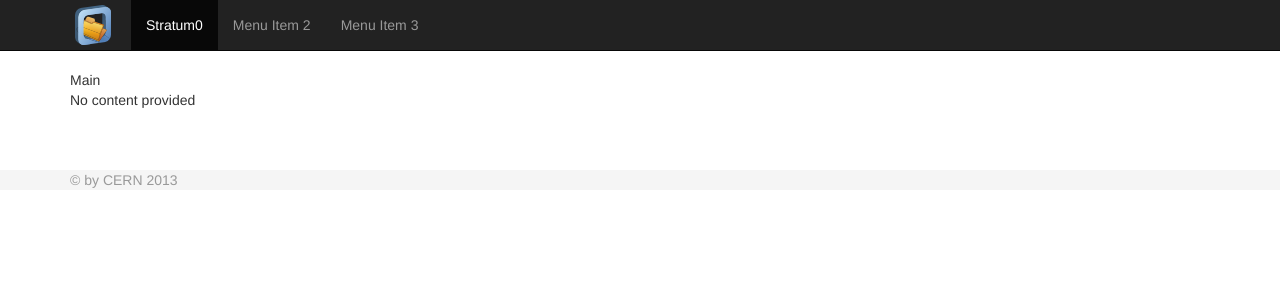
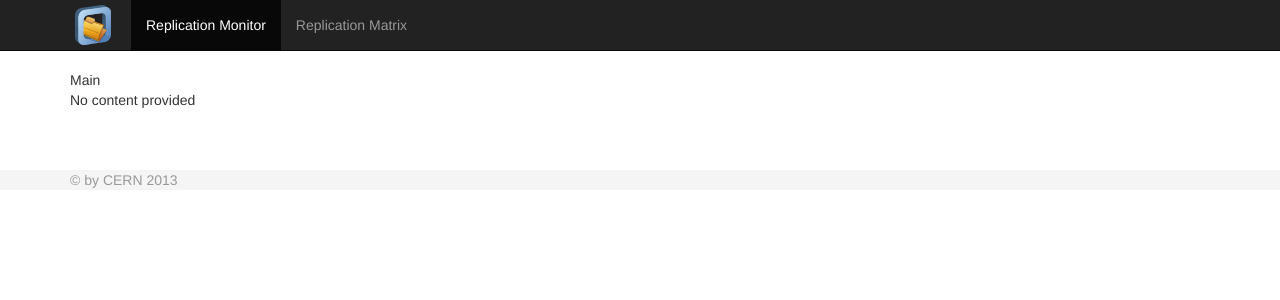
Before and after one commit to Moliholy/monitor, a Django app: template cvmfs_web/templates/layout.html in a window 1280 px wide. Shown: the top 300 px of the page. Run offline with Django 3.2, Linux system fonts and the light colour scheme; the template is opened without the code that fills it, so the values that code supplies are empty; some libraries are stand-ins or nearby versions.

Commit message:
add a matrix view scaffold

```diff
--- a/cvmfs_web/templates/layout.html
+++ b/cvmfs_web/templates/layout.html
@@ -13,9 +13,8 @@
     </div>
     <div class="collapse navbar-collapse">
       <ul class="nav navbar-nav">
-        <li class="active"><a href="{% url 'index' %}">Stratum0</a></li>
-        <li><a href="#item2">Menu Item 2</a></li>
-        <li><a href="#item3">Menu Item 3</a></li>
+        <li class="active"><a href="{% url 'index' %}">Replication Monitor</a></li>
+        <li><a href="{% url 'matrix' %}">Replication Matrix</a></li>
       </ul>
     </div><!--/.nav-collapse -->
   </div>
--- a/stratum0/urls.py
+++ b/stratum0/urls.py
@@ -4,6 +4,7 @@ from stratum0 import views
 
 urlpatterns = patterns('',
     url(r'^$', views.index, name='index'),
+    url(r'^matrix/$', views.matrix, name='matrix'),
     url(r'^(?P<stratum0_fqrn>.+)/replicate/(?P<stratum1_id>\d+)/$', views.StartReplicationRedirectView.as_view(), name='replicate'),
     url(r'^(?P<stratum0_fqrn>.+)/stratum0_details/$', views.stratum0_details, name='stratum0_details'),
     url(r'^(?P<stratum0_fqrn>.+)/stratum1_details/(?P<stratum1_id>\d+)/$', views.stratum1_details, name='stratum1_details'),
--- a/stratum0/views.py
+++ b/stratum0/views.py
@@ -43,6 +43,11 @@ def stratum1_details(request, stratum0_fqrn, stratum1_id):
                   content_type="application/json")
 
 
+@never_cache
+def matrix(request):
+    raise Http404("Not implemented yet")
+
+
 class StartReplicationRedirectView(RedirectView):
     permanent=False
 
```
